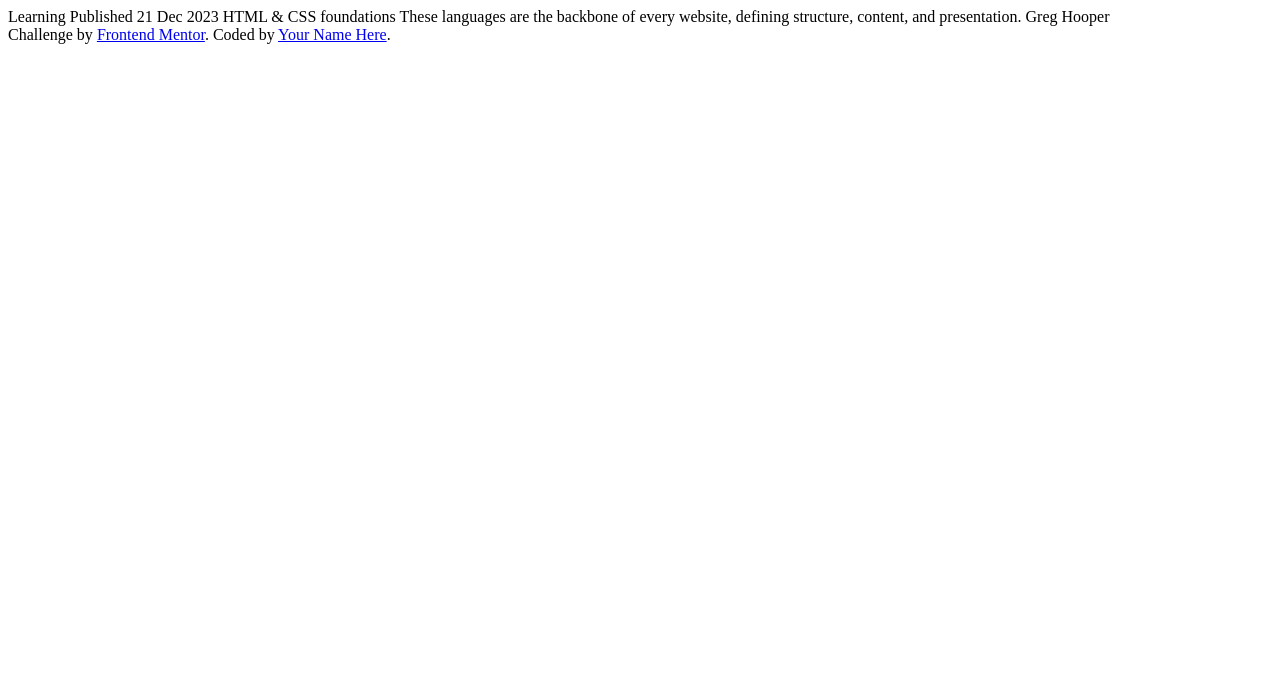
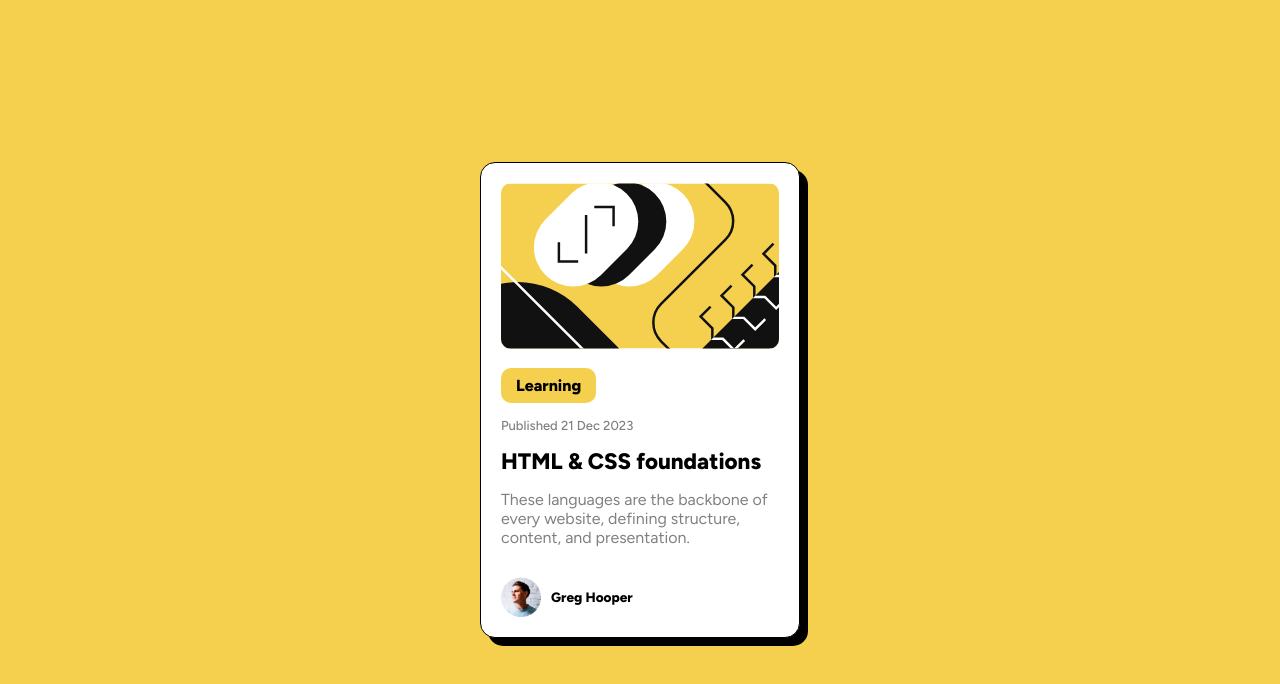
Before and after one commit to raphaelleveque/WebProjeccts, a plain HTML site: page FrontendMentor/newbie/blog-preview-card-main/index.html in a window 1280 px wide. Drawn offline with Linux system fonts and the light colour scheme.

Commit message:
adicionando blog preview card

```diff
--- a/FrontendMentor/newbie/blog-preview-card-main/index.html
+++ b/FrontendMentor/newbie/blog-preview-card-main/index.html
@@ -11,19 +11,19 @@
 </head>
 <body>
 
-  Learning
+  <div class="container">
+    <img src="assets/images/illustration-article.svg" alt="">
+    <div class="text-container">
+      <span class="learning">Learning</span>
+      <p class="publish">Published 21 Dec 2023</p>
+      <h2>HTML & CSS foundations</h2>
+      <p class="text">These languages are the backbone of every website, defining structure, content, and presentation.</p>
 
-  Published 21 Dec 2023
-
-  HTML & CSS foundations
-
-  These languages are the backbone of every website, defining structure, content, and presentation.
-
-  Greg Hooper
-
-  <div class="attribution">
-    Challenge by <a href="https://www.frontendmentor.io?ref=challenge" target="_blank">Frontend Mentor</a>.
-    Coded by <a href="#">Your Name Here</a>.
+      <div class="greg-container">
+        <img src="assets/images/image-avatar.webp" alt="" class="greg-img">
+        <span class="greg">Greg Hooper</span>
+      </div>
+    </div>
   </div>
 </body>
 </html>
--- a/FrontendMentor/newbie/blog-preview-card-main/style.css
+++ b/FrontendMentor/newbie/blog-preview-card-main/style.css
@@ -0,0 +1,82 @@
+@import url('https://fonts.googleapis.com/css2?family=Figtree:ital,wght@0,300..900;1,300..900&display=swap');
+
+:root {
+    /* Yellow */
+    --yellow: hsl(47, 88%, 63%);
+
+    /* Neutral */
+    --white: hsl(0, 0%, 100%);
+    --grey: hsl(0, 0%, 50%);
+    --black: hsl(0, 0%, 7%);
+  }
+
+* {
+    margin: 0;
+    padding: 0;
+    box-sizing: border-box;
+}
+
+body {
+    min-height: 100vh;
+    background-color: var(--yellow);
+    display: flex;
+    align-items: center;
+    justify-content: center;
+    font-size: 16px;
+    font-family: 'Figtree', sans-serif;
+}
+
+.container {
+    width: 320px;
+    background-color: var(--white);
+    padding: 20px;
+    border: 1px solid black;
+    border-radius: 15px;
+    box-shadow: 8px 8px 0px rgba(0, 0, 0, 1);
+}
+
+.container > img {
+    width: 100%;
+    border-radius: 10px;
+}
+
+.text-container .learning {
+    display: inline-block;
+    background-color: var(--yellow);
+    padding: 8px 15px;
+    border-radius: 10px;
+    font-weight: 800;
+    margin: 15px 0;
+}
+
+.text-container .publish {
+    font-size: small;
+    font-weight: 500;
+}
+
+.text-container h2 {
+    margin: 15px 0;
+    font-weight: 800;
+    font-size: 1.4rem;
+}
+
+.text-container p {
+    color: var(--grey);
+}
+
+.greg-container {
+    margin-top: 30px;
+    display: flex;
+}
+
+.greg-container img{
+    width: 40px;
+}
+
+.greg-container span {
+    display: flex;
+    align-items: center;
+    margin-left: 10px;
+    font-size: 0.85rem;
+    font-weight: 800;
+}
```
